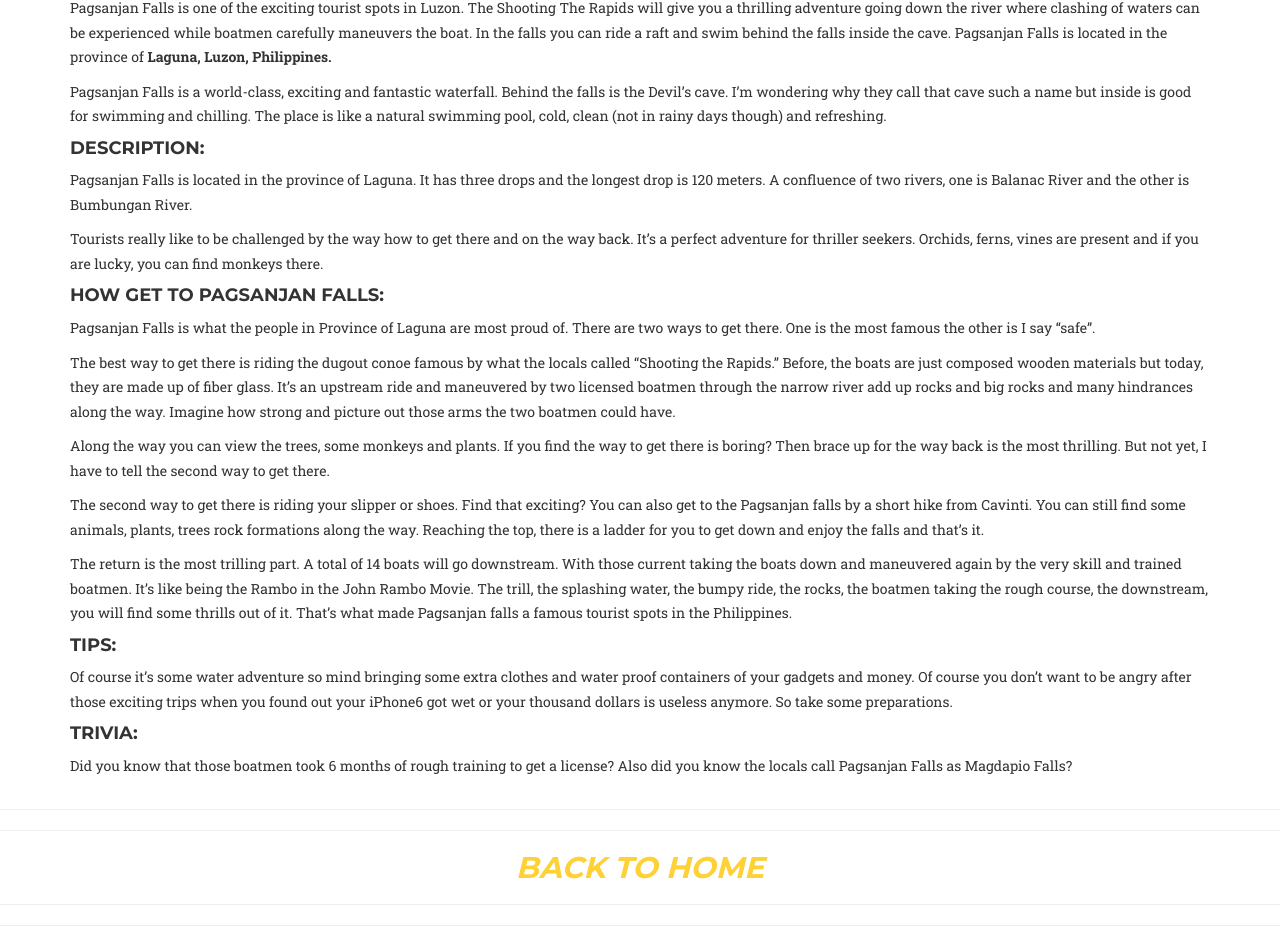
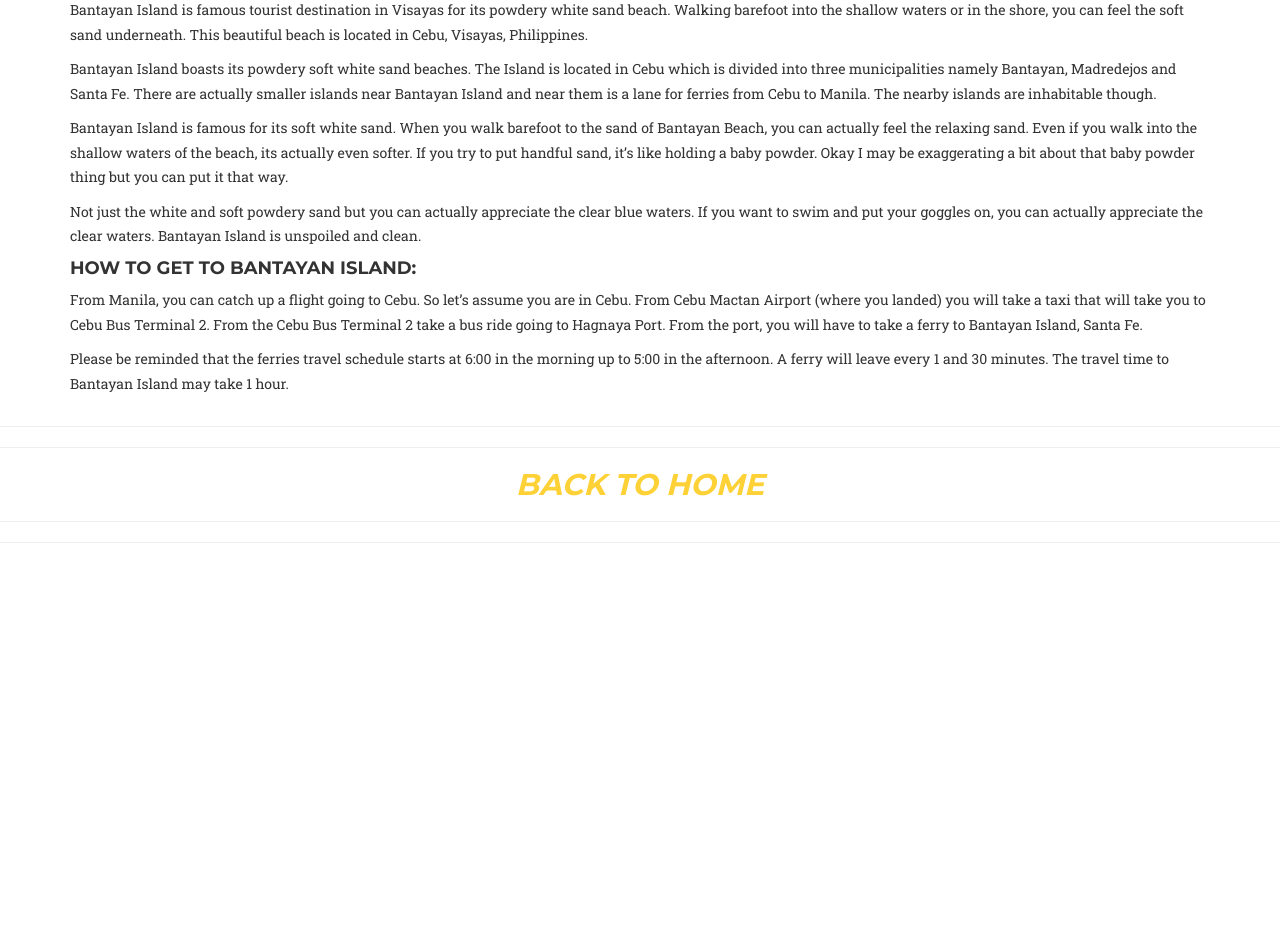
Before and after one commit to haidewandaga/onepage.github.io, a website: page vbantayan.html in a window 1280 px wide. Shown: the part 502-1448 px from the top of the page. After the commit the page ends 1065 px from the top, so only its background shows below. Drawn offline with nearby package versions, Linux system fonts and the light colour scheme; a web font is replaced by a local one.

Commit message:
Update vbantayan.html

```diff
--- a/vbantayan.html
+++ b/vbantayan.html
@@ -39,32 +39,37 @@
     <div class="container">
         <div class="row">
             <div class="col-sm-12" align="center">
-                <p><img src="https://raw.githubusercontent.com/haidewandaga/onepage.github.io/master/img/aaLuzon/lfalls.jpg" align="middle"></p>
+                <p><img src="https://raw.githubusercontent.com/haidewandaga/onepage.github.io/master/img/aaVisayas/Bantayan-Island.jpg" align="middle"></p>
             </div>
         </div>
         <div class="row">
             <div class="col-sm-12" align="center">
-                <h2>Pagsanjan Falls</h2>
+                <h2>Bantayan Island: Powdery Soft White Sand Beach</h2>
             </div>
         </div>
         <div class="row">
             <div class="col-sm-12">
-
-               <p>Pagsanjan Falls is one of the exciting tourist spots in Luzon. The Shooting The Rapids will give you a thrilling adventure going down the river where clashing of waters can be experienced while boatmen carefully maneuvers the boat. In the falls you can ride a raft and swim behind the falls inside the cave. Pagsanjan Falls is located in the province of <strong>Laguna, Luzon, Philippines.</strong></p>
-               <p>Pagsanjan Falls is a world-class, exciting and fantastic waterfall. Behind the falls is the Devil’s cave. I’m wondering why they call that cave such a name but inside is good for swimming and chilling. The place is like a natural swimming pool, cold, clean (not in rainy days though) and refreshing.</p>
-            <h4>Description:</h4>
-               <P>Pagsanjan Falls is located in the province of Laguna. It has three drops and the longest drop is 120 meters. A confluence of two rivers, one is Balanac River and the other is Bumbungan River.</p>
-                <p>Tourists really like to be challenged by the way how to get there and on the way back. It’s a perfect adventure for thriller seekers. Orchids, ferns, vines are present and if you are lucky, you can find monkeys there.</P>
-            <h4>How get to Pagsanjan Falls:</h4>
-                <p>Pagsanjan Falls is what the people in Province of Laguna are most proud of. There are two ways to get there. One is the most famous the other is I say “safe”.</p>
-                <p>The best way to get there is riding the dugout conoe famous by what the locals called “Shooting the Rapids.” Before, the boats are just composed wooden materials but today, they are made up of fiber glass. It’s an upstream ride and maneuvered by two licensed boatmen through the narrow river add up rocks and big rocks and many hindrances along the way. Imagine how strong and picture out those arms the two boatmen could have.</p>
-                <p>Along the way you can view the trees, some monkeys and plants. If you find the way to get there is boring? Then brace up for the way back is the most thrilling. But not yet, I have to tell the second way to get there.</p>
-                <p>The second way to get there is riding your slipper or shoes. Find that exciting? You can also get to the Pagsanjan falls by a short hike from Cavinti. You can still find some animals, plants, trees rock formations along the way. Reaching the top, there is a ladder for you to get down and enjoy the falls and that’s it.</p>
-                <p>The return is the most trilling part. A total of 14 boats will go downstream. With those current taking the boats down and maneuvered again by the very skill and trained boatmen. It’s like being the Rambo in the John Rambo Movie. The trill, the splashing water, the bumpy ride, the rocks, the boatmen taking the rough course, the downstream, you will find some thrills out of it. That’s what made Pagsanjan falls a famous tourist spots in the Philippines.</p>
-            <h4>Tips:</h4>
-                <p>Of course it’s some water adventure so mind bringing some extra clothes and water proof containers of your gadgets and money. Of course you don’t want to be angry after those exciting trips when you found out your iPhone6 got wet or your thousand dollars is useless anymore. So take some preparations.</p>
-            <h4>Trivia:</h4>
-                <p>Did you know that those boatmen took 6 months of rough training to get a license? Also did you know the locals call Pagsanjan Falls as Magdapio Falls?</p>
+               <p>Bantayan Island is famous tourist destination in Visayas for its powdery white sand beach.
+                   Walking barefoot into the shallow waters or in the shore, you can feel the soft sand underneath.
+                   This beautiful beach is located in Cebu, Visayas, Philippines.</strong></p>
+                <p>Bantayan Island boasts its powdery soft white sand beaches. The Island is located in Cebu which is
+                divided into three municipalities namely Bantayan, Madredejos and Santa Fe. There are actually smaller
+                    islands near Bantayan Island and near them is a lane for ferries from Cebu to Manila. The nearby
+                    islands are inhabitable though.</p>
+                <p>Bantayan Island is famous for its soft white sand. When you walk barefoot to the sand of Bantayan Beach,
+                    you can actually feel the relaxing sand. Even if you walk into the shallow waters of the beach, its
+                    actually even softer. If you try to put handful sand, it’s like holding a baby powder. Okay I may be
+                    exaggerating a bit about that baby powder thing but you can put it that way.</p>
+                <p>Not just the white and soft powdery sand but you can actually appreciate the clear blue waters.
+                    If you want to swim and put your goggles on, you can actually appreciate the clear waters. Bantayan
+                    Island is unspoiled and clean.</p>
+                <h4>How to get to Bantayan Island:</h4>
+                <p>From Manila, you can catch up a flight going to Cebu. So let’s assume you are in Cebu. From Cebu Mactan
+                    Airport (where you landed) you will take a taxi that will take you to Cebu Bus Terminal 2. From the Cebu
+                    Bus Terminal 2 take a bus ride going to Hagnaya Port. From the port, you will have to take a ferry to
+                    Bantayan Island, Santa Fe.</p>
+                <p>Please be reminded that the ferries travel schedule starts at 6:00 in the morning up to 5:00 in the afternoon.
+                    A ferry will leave every 1 and 30 minutes. The travel time to Bantayan Island may take 1 hour.</p>
             </div>
         </div>
     </div>
```
